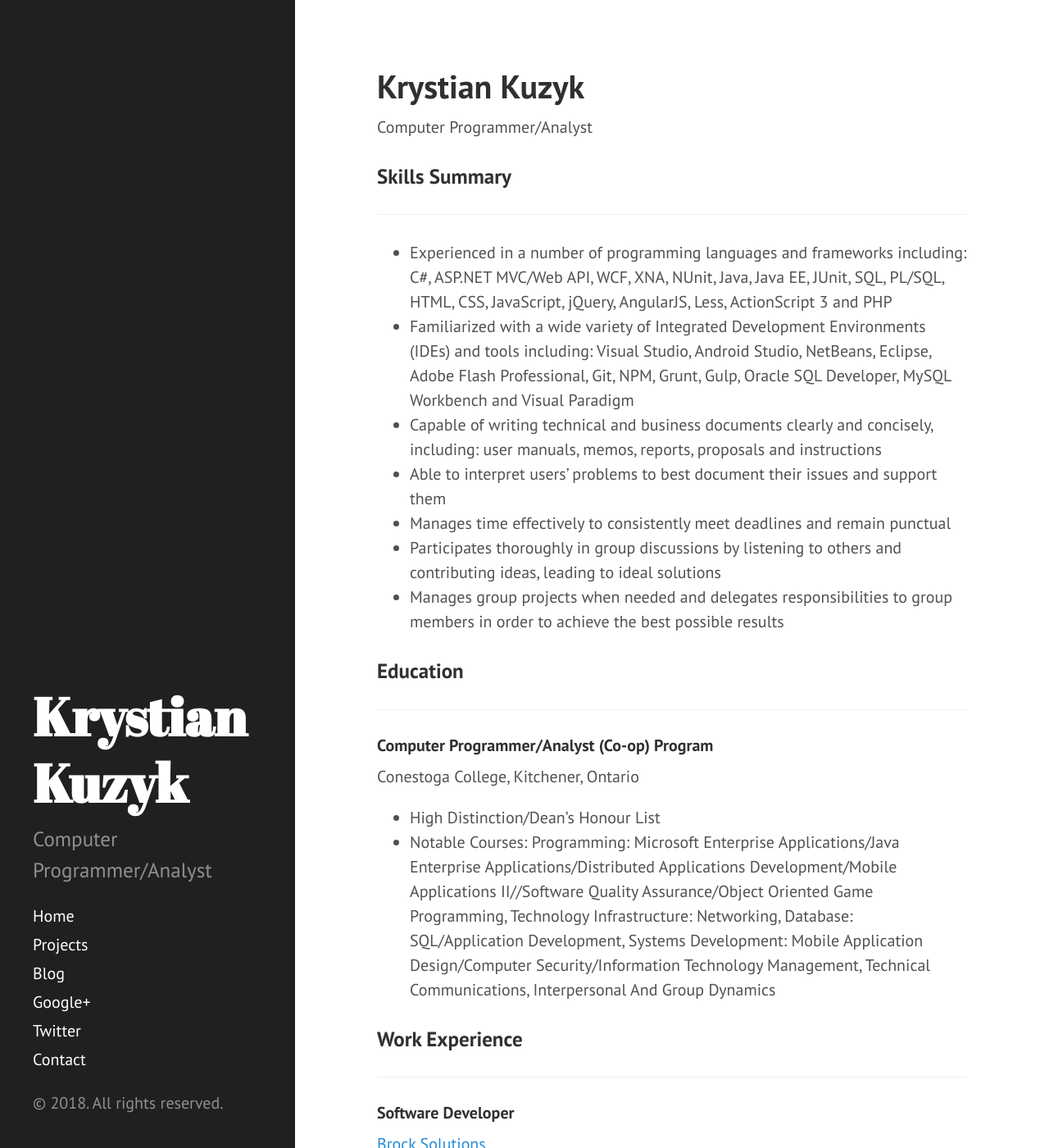
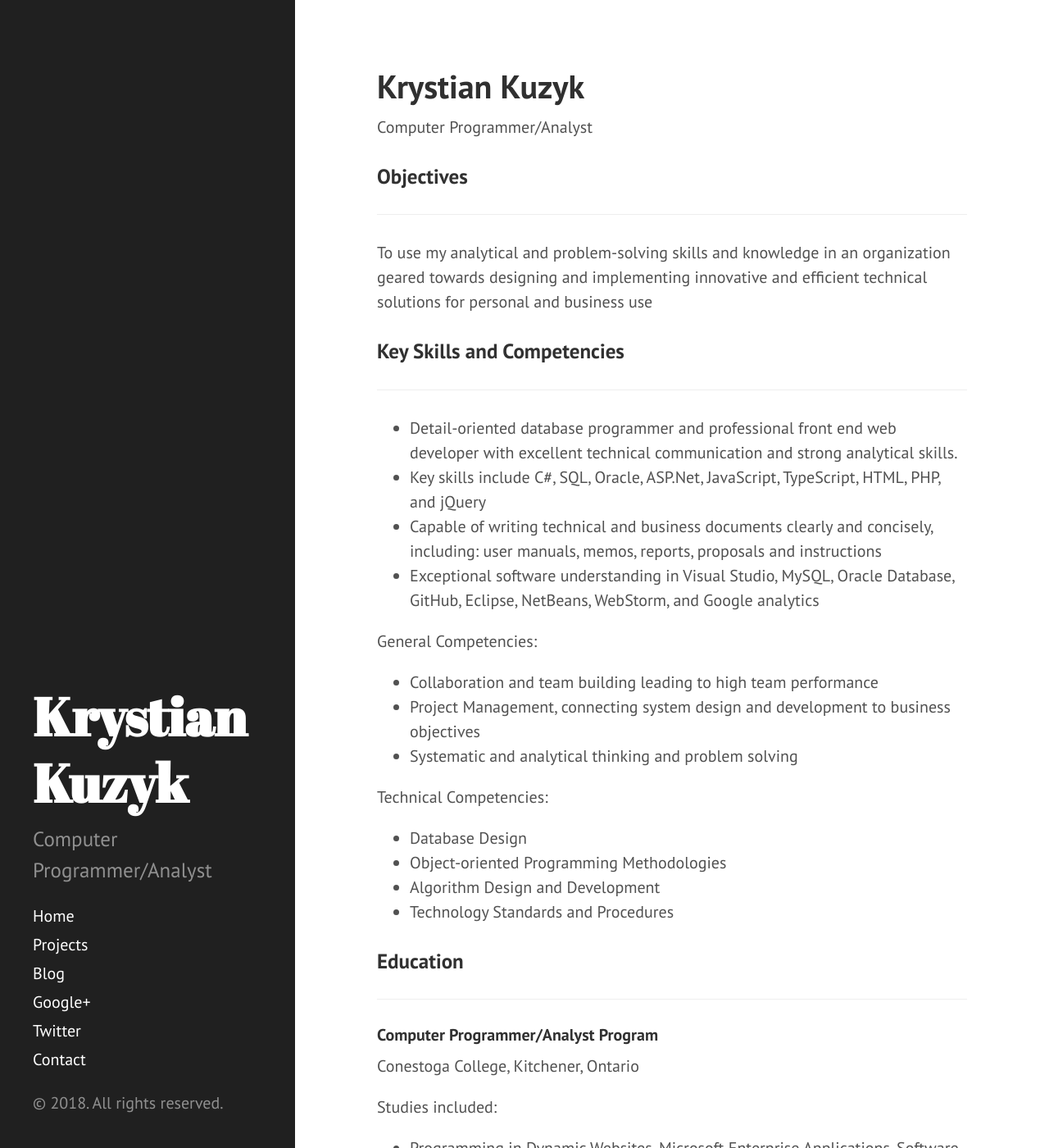
Before and after one commit to Freezebreath/freezebreath.github.io, a Jekyll site: the page built from index.html, in a window 1280 px wide and 1400 px high. Shown: the whole window at 82% size. Built offline with Jekyll 4.4.1, drawn with Linux system fonts in a browser that asks for light colours; some of the changed text lies outside the part shown.

Commit message:
index changes

```diff
--- a/index.html
+++ b/index.html
@@ -11,57 +11,66 @@ title: Home
 
         <p>Computer Programmer/Analyst</p>
 
-        <h3>Skills Summary</h3>
+
+        <h3>Objectives</h3>
+        <hr/>
+        <p>To use my analytical and problem-solving skills and knowledge in an organization geared towards designing and implementing innovative and efficient technical solutions for personal and business use</p>
+
+        <h3>Key Skills and Competencies </h3>
         <hr/>
         <ul>
-            <li>Experienced in a number of programming languages and frameworks including: C#, ASP.NET MVC/Web API, WCF, XNA, NUnit, Java, Java EE, JUnit, SQL, PL/SQL, HTML, CSS, JavaScript, jQuery, AngularJS, Less, ActionScript 3 and PHP</li>
-            <li>Familiarized with a wide variety of Integrated Development Environments (IDEs) and tools including: Visual Studio, Android Studio, NetBeans, Eclipse, Adobe Flash Professional, Git, NPM, Grunt, Gulp, Oracle SQL Developer, MySQL Workbench and Visual Paradigm</li>
+            <li>Detail-oriented database programmer and professional front end web developer with excellent technical communication and strong analytical skills.</li>
+            <li>Key skills include C#, SQL, Oracle, ASP.Net, JavaScript, TypeScript, HTML, PHP, and jQuery</li>
             <li>Capable of writing technical and business documents clearly and concisely, including: user manuals, memos, reports, proposals and instructions</li>
-            <li>Able to interpret users’ problems to best document their issues and support them</li>
-            <li>Manages time effectively to consistently meet deadlines and remain punctual</li>
-            <li>Participates thoroughly in group discussions by listening to others and contributing ideas, leading to ideal solutions</li>
-            <li>Manages group projects when needed and delegates responsibilities to group members in order to achieve the best possible results</li>
+            <li>Exceptional software understanding in Visual Studio, MySQL, Oracle Database, GitHub, Eclipse, NetBeans, WebStorm, and Google analytics</li>
+        </ul>
+        <p>General Competencies:</p>
+        <ul>
+            <li>Collaboration and team building leading to high team performance</li>
+            <li>Project Management, connecting system design and development to business objectives</li>
+            <li>Systematic and analytical thinking and problem solving</li>
+        </ul>
+        <p>Technical Competencies:</p>
+        <ul>
+            <li>Database Design</li>
+            <li>Object-oriented Programming Methodologies</li>
+            <li>Algorithm Design and Development</li>
+            <li>Technology Standards and Procedures</li>
         </ul>
 
         <h3>Education</h3>
         <hr/>
-        <h4>Computer Programmer/Analyst (Co-op) Program</h4>
+        <h4>Computer Programmer/Analyst Program</h4>
         <p>Conestoga College, Kitchener, Ontario</p>
+        <p>Studies included:</p>
         <ul>
-            <li>High Distinction/Dean’s Honour List</li>
-            <li>Notable Courses: Programming: Microsoft Enterprise Applications/Java Enterprise Applications/Distributed Applications Development/Mobile Applications II//Software Quality Assurance/Object Oriented Game Programming, Technology Infrastructure: Networking, Database: SQL/Application Development, Systems Development: Mobile Application Design/Computer Security/Information Technology Management, Technical Communications, Interpersonal And Group Dynamics</li>
+            <li>Programming in Dynamic Websites, Microsoft Enterprise Applications, Software Quality Assurance, Mobile Applications, Java Enterprise Applications</li>
+            <li>Database expertise in Application Development and S.Q.L</li>
+            <li>Systems Development related to Computer Security, Information Technology Management</li>
+            <li>Networking Technology Infrastructure</li>
         </ul>
 
         <h3>Work Experience</h3>
         <hr/>
-        <h4>Software Developer</h4>
-        <p><a href="https://www.brocksolutions.com/" target="_blank">Brock Solutions</a></p>
+        <h4>Project Team Lead – Walmart Canada</h4>
         <ul>
-            <li>Worked as a member of an agile team to upgrade a manufacturing execution system (MES) and automation solution to a newer software version and set of technologies</li>
-            <li>Converted ASP.NET Web Forms code-behind pages to a new Web API, JavaScript, and Bootstrap standard</li>
-            <li>Performed manual functional testing on pages to ensure equivalent behavior with the legacy application</li>
-            <li>Participated in code review: reviewed other’s code and used feedback to improve his own work</li>
+            <li>Led store renovations to meet corporate blueprint standard</li>
+            <li>Understanding of logistics and management of offsite warehouses, incoming and outgoing freight</li>
+            <li>Responsible for renovation coordination with minimal disruption to store operations</li>
         </ul>
 
-        <h4>Front-end Developer</h4>
-        <p><a href="https://alaunus.com/" target="_blank">Alaunus</a></p>
+        <h4>Fulfillment Department Manager – Walmart Canada</h4>
         <ul>
-            <li>Planned, built and tested new features for a large AngularJS healthcare application</li>
-            <li>Developed and maintained automated API testing suites</li>
-            <li>Wrote and updated user manuals and other support documentation</li>
-            <li>Recorded and edited training webinars and help videos for the user self-service portal</li>
+            <li>Team leader for warehouse logistics team, focused on daily completion of inventory restocking</li>
+            <li>Maintained thorough understanding of store operations and logistics</li>
+            <li>Responsible for team performance and efficiency</li>
         </ul>
 
-        <h4>Helpdesk Assistant</h4>
+        <h4>Sales Associate – The Source</h4>
         <p><a href="https://www.sjhcg.ca/" target="_blank">St. Joseph’s Health Centre Guelph</a></p>
         <ul>
-            <li>Provided excellent software and hardware technical support to over 650 users by way of phone, email and direct communications</li>
-            <li>Designed and developed multiple PowerShell, VBScript and Batch scripts in order to increase the speed of server maintenance and hardware deployments</li>
-            <li>Created detailed technical documentation and instructions for programming projects and complex deployment procedures</li>
-            <li>Performed various tasks with Active Directory and Exchange servers including adding and removing users, mailboxes and folder permissions</li>
+            <li>Customer service focused role, providing information and guidance for customer purchases, maintaining a positive and helpful attitude</li>
+            <li>Responsibilities included inventory integrity and store shelf presentation</li>
         </ul>
-
-        <hr/>
-        <p>Expanded education and work experience available on <a href="{{ site.social.linkedin }}">LinkedIn</a>.</p>
     </div>
 </div>
```
